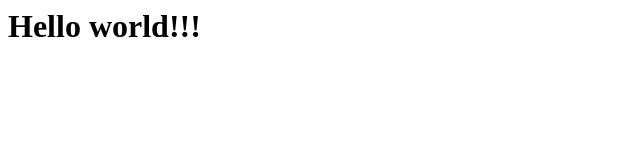
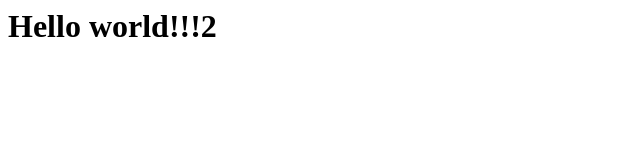
Before and after one commit to MegaLoogin/pages-test, a plain HTML site: page index.html in a window 1280 px wide. Shown: the full height of the page, 0-640 px from the left. Drawn offline with Linux system fonts and the light colour scheme.

Commit message:
Update index.html

```diff
--- a/index.html
+++ b/index.html
@@ -1 +1 @@
-<h1>Hello world!!!</h1>
+<h1>Hello world!!!2</h1>
```
